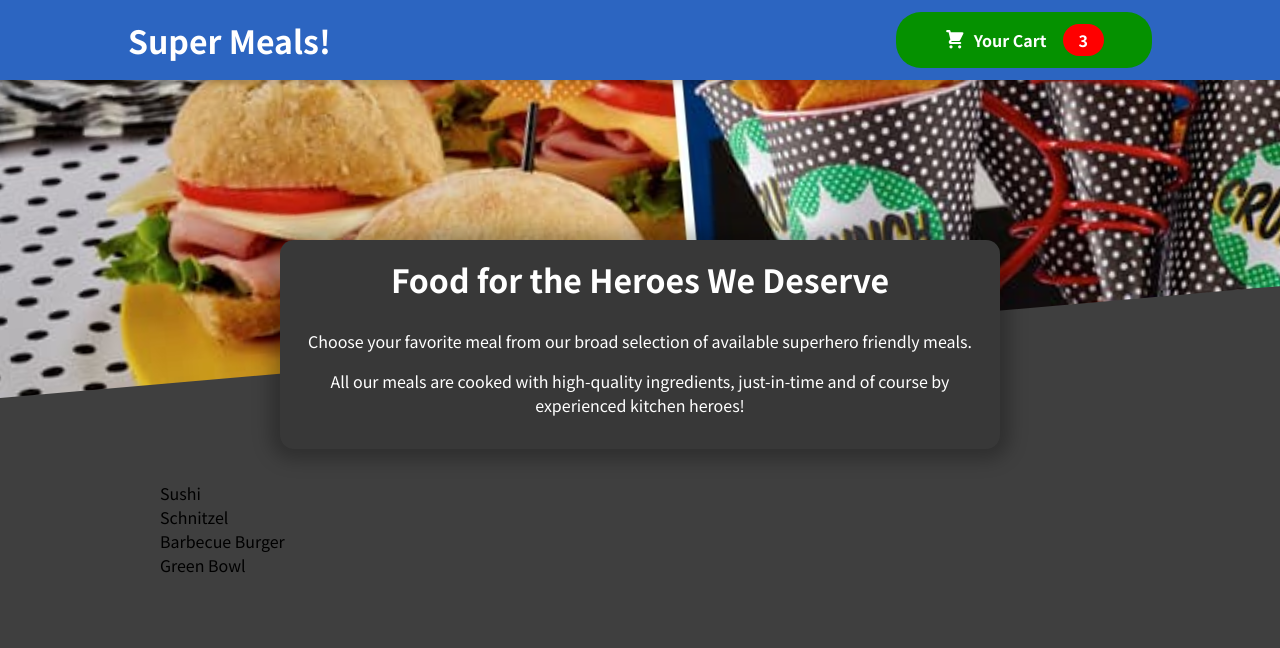
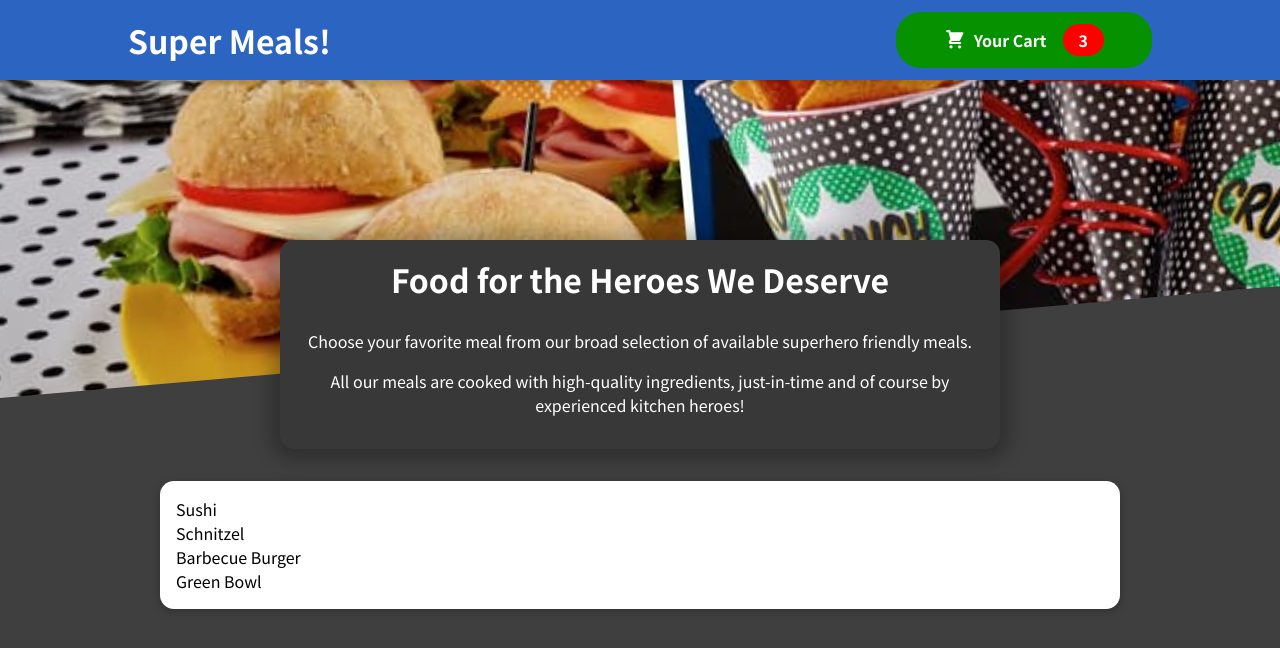
Before and after one commit to DEFIdaniel1/food-ordering-app, a React (Create React App) app: page / in a window 1280 px wide. Shown: the top 648 px of the page. Built offline with nearby package versions, Linux system fonts and the light colour scheme.

Commit message:
Card added to UI
Added card to AvailableMeals

```diff
--- a/src/components/Meals/AvailableMeals.js
+++ b/src/components/Meals/AvailableMeals.js
@@ -1,4 +1,5 @@
 import classes from './AvailableMeals.module.css';
+import Card from '../UI/Card';
 
 const DUMMY_MEALS = [
   {
@@ -32,12 +33,12 @@
     const mealsList = DUMMY_MEALS.map(meal => <li>{meal.name}</li>);
 
     return (
-        <section className={classes.meals}>
-            <ul>
-                {mealsList}
-            </ul>
-        </section>
-    )
+      <section className={classes.meals}>
+        <Card>
+          <ul>{mealsList}</ul>
+        </Card>
+      </section>
+    );
 };
 
 
--- /dev/null
+++ b/src/components/UI/Card.js
@@ -0,0 +1,9 @@
+import classes from './Card.module.css';
+
+const Card = props => {
+    return (
+        <div className={classes.card}>{props.children}</div>
+    )
+};
+
+export default Card;
--- /dev/null
+++ b/src/components/UI/Card.module.css
@@ -0,0 +1,6 @@
+.card {
+  padding: 1rem;
+  box-shadow: 0 2px 8px rgba(0, 0, 0, 0.25);
+  border-radius: 14px;
+  background-color: white;
+}
```
Also changed, not shown: 1 other file (tests, documents, lock files or other folders).
